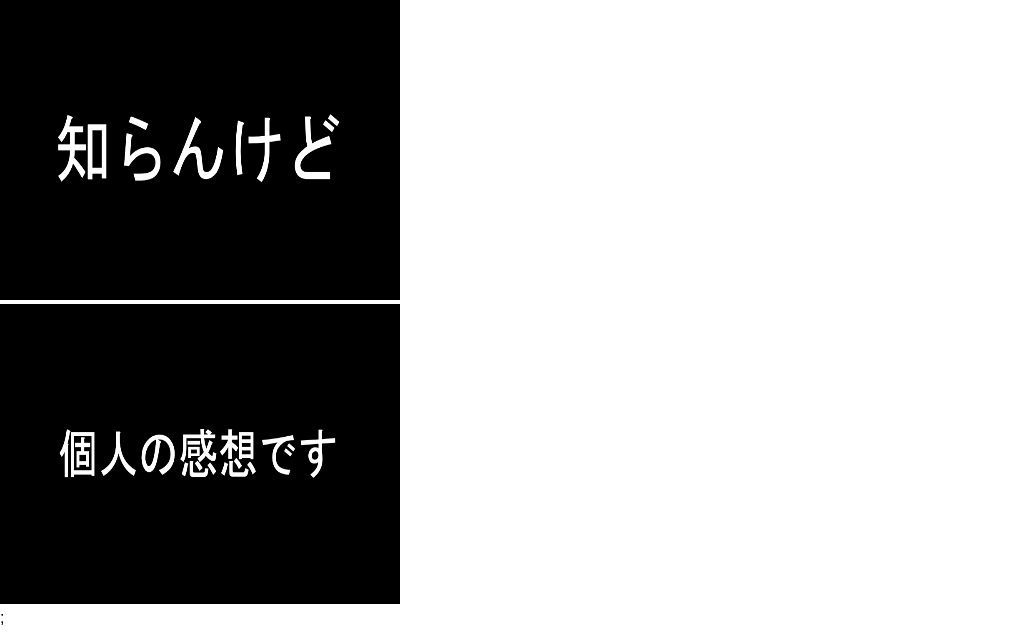
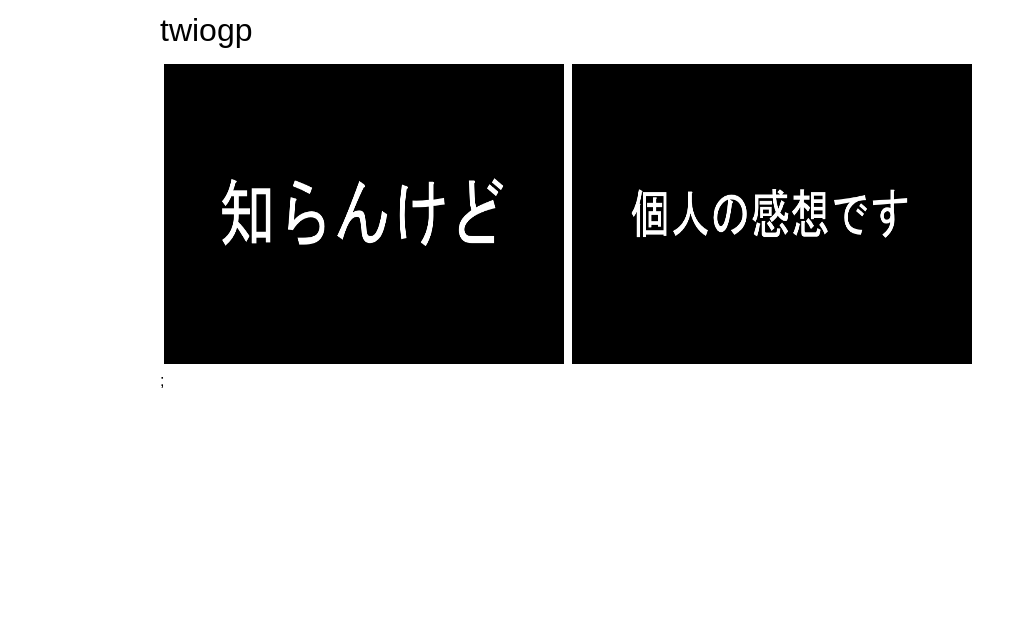
Before and after one commit to sadnessOjisan/twiogp, a Next.js app: page / in a window 1280 px wide. Shown: the top 642 px of the page, without its empty margins (0-1035 px from the left). Built offline with nearby package versions, Linux system fonts and the light colour scheme.

Commit message:
add style

```diff
--- a/package.json
+++ b/package.json
@@ -22,6 +22,7 @@
     "react": "^17.0.1",
     "react-dom": "^17.0.1",
     "react-helmet": "^6.1.0",
+    "sass": "^1.47.0",
     "yaml": "^1.10.2",
     "zod": "^3.11.6"
   },
--- /dev/null
+++ b/src/components/layout.module.scss
@@ -0,0 +1,14 @@
+.wrapper {
+  max-width: 960px;
+  margin: 0 auto;
+}
+
+.header {
+  height: 60px;
+  display: flex;
+  align-items: center;
+
+  h1 {
+    font-size: 32px;
+  }
+}
--- /dev/null
+++ b/src/components/layout.tsx
@@ -0,0 +1,17 @@
+import Link from "next/link";
+import { FC } from "react";
+
+import styles from "./layout.module.scss";
+
+export const Layout: FC = ({ children }) => {
+  return (
+    <div className={styles.wrapper}>
+      <header className={styles.header}>
+        <Link href="/">
+          <h1>twiogp</h1>
+        </Link>
+      </header>
+      {children}
+    </div>
+  );
+};
--- a/src/pages/_app.tsx
+++ b/src/pages/_app.tsx
@@ -1,12 +1,15 @@
 import type { AppProps } from "next/app";
 
+import { Layout } from "../components/layout";
 import __ from "../styles/normalize.css";
 import _ from "../styles/reset.css";
 
 function MyApp({ Component, pageProps }: AppProps) {
   return (
     <div className={`${_.content} ${__.content}`}>
-      <Component {...pageProps} />;
+      <Layout>
+        <Component {...pageProps} />;
+      </Layout>
     </div>
   );
 }
--- /dev/null
+++ b/src/pages/index.module.scss
@@ -0,0 +1,8 @@
+.cards {
+  display: flex;
+  flex-direction: row;
+  flex-wrap: wrap;
+  > * {
+    margin: 4px;
+  }
+}
--- a/src/pages/index.tsx
+++ b/src/pages/index.tsx
@@ -7,6 +7,7 @@ import { VFC } from "react";
 import YAML from "yaml";
 
 import { type ImageYaml, imageYamlSchema } from "../schema/images";
+import styles from "./index.module.scss";
 
 type Props =
   | {
@@ -20,19 +21,25 @@ type Props =
 
 const Index: VFC<Props> = (props) => {
   return (
-    <p>
+    <div>
       {props._tag === "s" ? (
-        props.parsed.map((p) => (
-          <Link href={`images/${p.urlPath}`} key={p.imageName}>
-            <div>
-              <Image src={`/images/${p.imageName}`} width={400} height={300} />
-            </div>
-          </Link>
-        ))
+        <div className={styles.cards}>
+          {props.parsed.map((p) => (
+            <Link href={`images/${p.urlPath}`} key={p.imageName}>
+              <div>
+                <Image
+                  src={`/images/${p.imageName}`}
+                  width={400}
+                  height={300}
+                />
+              </div>
+            </Link>
+          ))}
+        </div>
       ) : (
         <p>{props.message}</p>
       )}
-    </p>
+    </div>
   );
 };
 
```
Also changed, not shown: 1 other file (tests, documents, lock files or other folders).
